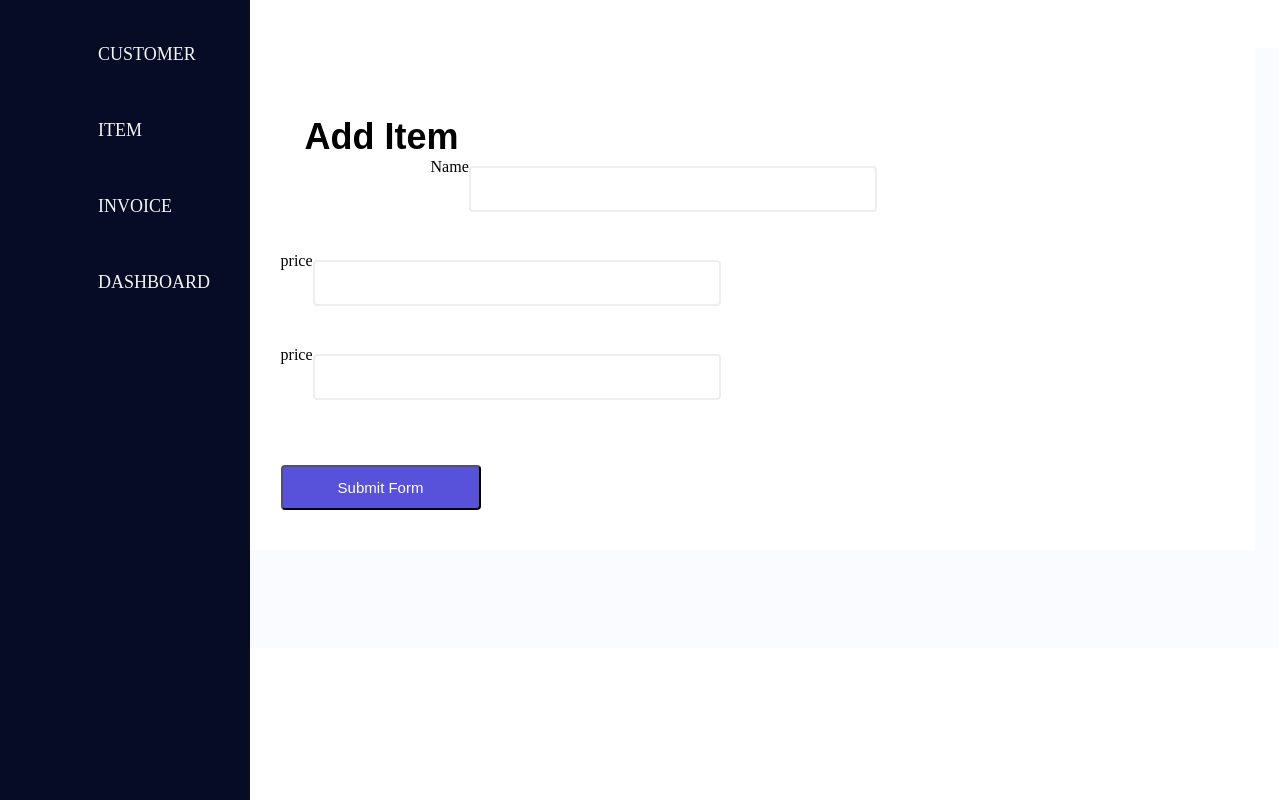
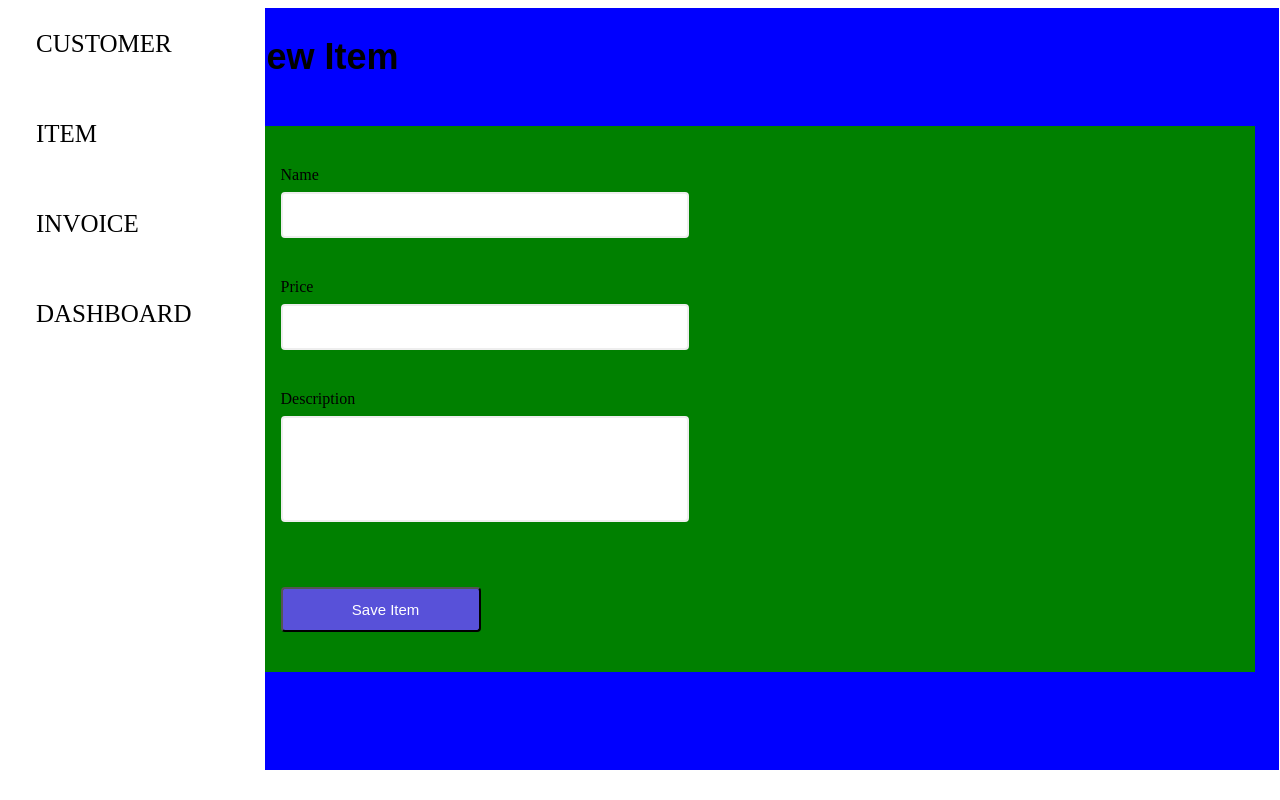
Before and after one commit to shubham25kr07/Frontend-Bootcamp, a React (Create React App) app in the folder invoiceapp/: page /item/add in a window 1280 px wide. Built offline with nearby package versions, Linux system fonts and the light colour scheme; the HTML template or start-up script is replaced by a standard one.

Commit message:
item form

```diff
--- a/invoiceapp/src/Utils/FormInput.js
+++ b/invoiceapp/src/Utils/FormInput.js
@@ -8,13 +8,14 @@ const FormInput = ({
   type,
   onChange,
   onBlur,
+  className,
 }) => (
   <>
     <div>
       <label>{label}</label>
     </div>
     <input
-      className="input"
+      className={className || "input"}
       type={type}
       value={value}
       name={name}
--- a/invoiceapp/src/Utils/LeftNavigation.js
+++ b/invoiceapp/src/Utils/LeftNavigation.js
@@ -4,39 +4,33 @@ import { ENTITY } from "./Constants";
 const LeftNavigation = () => {
   return (
     <div className="header">
-      <nav className="nav-menu active">
-        <ul className="nav-menu-items">
-          {/* <li className="nav-text active">
-            <Link to="/">
-              <i className="fa fa-user"></i>
-              <span>HOME</span>
-            </Link>
-          </li> */}
-          <li className="nav-text active">
+      <nav className="nav-menu1 active1">
+        <div>
+          <div className="left-nav-text" id="left-nav-id">
             <Link to="/customer">
               <i className="fa fa-user"></i>
               <span>{ENTITY.CUSTOMER_ENTITY}</span>
             </Link>
-          </li>
-          <li className="nav-text active">
+          </div>
+          <div className="left-nav-text  ">
             <Link to="/item">
               <i className="fa fa-star"></i>
               <span>{ENTITY.ITEM_ENTITY}</span>
             </Link>
-          </li>
-          <li className="nav-text active">
+          </div>
+          <div className="left-nav-text">
             <Link to="/invoice">
               <i className="fa fa-file"></i>
               <span>{ENTITY.INVOICE_ENTITY}</span>
             </Link>
-          </li>
-          <li className="nav-text active">
+          </div>
+          <div className="left-nav-text">
             <Link to="#">
               <i className="fa fa-tachometer"></i>
               <span>{ENTITY.DASHBOARD_ENTITY}</span>
             </Link>
-          </li>
-        </ul>
+          </div>
+        </div>
       </nav>
       {/* <button
           className="nav-button"
--- a/invoiceapp/src/components/CustomerForm.js
+++ b/invoiceapp/src/components/CustomerForm.js
@@ -7,6 +7,11 @@ const CustomerForm = () => {
     name: "",
     email: "",
     phone_number: "",
+  });
+  const [errors, setErrors] = useState({
+    Name: "",
+    Phone: "",
+    Email: "",
   });
   const navigate = useNavigate();
   const { name, email, phone_number } = inputValue;
@@ -18,6 +23,22 @@ const CustomerForm = () => {
       ...prev,
       [type]: value,
     }));
+  };
+
+  const handleBlur = (type, e) => {
+    const { value } = e.target;
+    console.log("handleBlur");
+    if (value === "") {
+      setErrors((prevErrors) => ({
+        ...prevErrors,
+        [type]: ` *${type} is a Required`,
+      }));
+    } else {
+      setErrors((prevErrors) => ({
+        ...prevErrors,
+        [type]: "",
+      }));
+    }
   };
 
   const handleSubmit = (event) => {
@@ -49,7 +70,7 @@ const CustomerForm = () => {
     <div className="form-container">
       <div className="title">New Customer</div>
       <form className="form" onSubmit={handleSubmit}>
-        <div className="input-container">
+        <div className="input-container customer-input-container">
           <div className="lable-input">
             <FormInput
               type="text"
@@ -58,7 +79,13 @@ const CustomerForm = () => {
               label="Name"
               name="name"
               onChange={handleChange.bind(null, "name")}
+              onBlur={handleBlur.bind(null, "Name")} //change the name of handleBlur
             />
+            <div>
+              {errors.Name && (
+                <div className="customer-error">{errors.Name}</div>
+              )}
+            </div>
           </div>
           <div className="lable-input  ic1">
             <FormInput
@@ -68,10 +95,16 @@ const CustomerForm = () => {
               label="Phone"
               name="phoneNumber"
               onChange={handleChange.bind(null, "phone_number")}
+              onBlur={handleBlur.bind(null, "Phone")} //change the name of handleBlur
             />
+            <div>
+              {errors.Phone && (
+                <div className="customer-error">{errors.Phone}</div>
+              )}
+            </div>
           </div>
         </div>
-        <div className="input-container">
+        <div className="input-container customer-input-container">
           <div className="lable-input">
             <FormInput
               type="text"
@@ -80,7 +113,13 @@ const CustomerForm = () => {
               label="Email"
               name="email"
               onChange={handleChange.bind(null, "email")}
+              onBlur={handleBlur.bind(null, "Email")} //change the name of handleBlur
             />
+            <div>
+              {errors.Email && (
+                <div className="customer-error">{errors.Email}</div>
+              )}
+            </div>
           </div>
           <div className="lable-input  ic1">
             <button className="submit">
--- a/invoiceapp/src/components/ItemForm.js
+++ b/invoiceapp/src/components/ItemForm.js
@@ -10,7 +10,7 @@ const ItemForm = () => {
   });
   const [errors, setErrors] = useState({
     Item_Name: "",
-    Item_Description: "",
+    Description: "",
     Price: null,
   });
   const { Item_Name, Item_Description, Price } = inputValue;
@@ -31,7 +31,7 @@ const ItemForm = () => {
     if (value === "") {
       setErrors((prevErrors) => ({
         ...prevErrors,
-        [type]: ` ${type} is a Required`,
+        [type]: ` *${type} is a Required`,
       }));
     } else {
       setErrors((prevErrors) => ({
@@ -54,59 +54,55 @@ const ItemForm = () => {
 
   return (
     <div className="form-container">
+      <div className="title">New Item</div>
       <form className="form" onSubmit={handleSubmit}>
-        <div className="title">Add Item</div>
-        <div className="input-container ic1">
+        <div className="input-container label-and-error">
+          <div className="lable-input ">
             <FormInput
               type="text"
               value={Item_Name}
-            placeholder="Item Name"
               label="Name"
               name="name"
               onChange={handleChange.bind(null, "Item_Name")}
-            onBlur={handleBlur.bind(null, "Item_Name")} //change the name of handleBlur
+              onBlur={handleBlur.bind(null, "Name")} //change the name of handleBlur
             />
-          {errors.Item_Name && (
-            <div>
-              <h1>{errors.Item_Name}</h1>
           </div>
-          )}
+          {errors.Name && <div className="error">{errors.Name}</div>}
         </div>
-        <div className="input-container ic2">
+        <div className="input-container label-and-error">
+          <div className="lable-input">
             <FormInput
               type="text"
               value={Price}
-            placeholder="Price"
-            label="price"
+              label="Price"
               name="price"
               onChange={handleChange.bind(null, "Price")}
               onBlur={handleBlur.bind(null, "Price")}
             />
-          {errors.Price && (
-            <div>
-              <h1>{errors.Price}</h1>
           </div>
-          )}
+          {errors.Price && <div className="error">{errors.Price}</div>}
         </div>
-
-        <div className="input-container ic2">
+        <div className="input-container label-and-error">
+          <div className="lable-input">
             <FormInput
-            placeholder="Price"
-            label="price"
+              className={"description"}
+              label="Description"
               id="Item_Description"
               name="Item_Description"
               type="Item_Description"
               value={Item_Description}
               onChange={handleChange.bind(null, "Item_Description")}
-            onBlur={handleBlur.bind(null, "Item_Description")}
+              onBlur={handleBlur.bind(null, "Description")}
             />
-          {errors.Item_Description && (
-            <div>
-              <h1>{errors.Item_Description}</h1>
           </div>
+          {errors.Description && (
+            <div className="error">{errors.Description}</div>
           )}
         </div>
-        <button className="submit">Submit Form</button>
+        <button className="submit">
+          {" "}
+          <i className="fa fa-file"></i>Save Item
+        </button>
       </form>
     </div>
   );
--- a/invoiceapp/src/index.css
+++ b/invoiceapp/src/index.css
@@ -4,7 +4,8 @@
   align-items: center; */
   width: 83vw;
   margin-left: 16.5%;
-  background-color: #fafbff;
+  background-color: blue;
+  /* background-color: #fafbff; */
   padding-bottom: 50px;
 }
 .table-container {
@@ -14,7 +15,8 @@
   width: 100%;
 }
 .form {
-  background-color: white;
+  background-color: green;
+  /* background-color: white; */
   margin-top: 48px;
   margin-right: 24px;
   margin-left: 24px;
@@ -28,7 +30,24 @@
   padding: 20px;
   width: 100%; */
 }
-
+.label-and-error {
+  display: flex;
+}
+.error {
+  margin-left: 50px;
+  margin-top: 45px;
+  color: indianred;
+}
+.description {
+  background-color: white;
+  border-color: lightgray;
+  border: 2px solid;
+  border-radius: 4px;
+  height: 100px;
+  margin-top: 8px;
+  color: #eee;
+  width: 400px;
+}
 .title {
   color: black;
   font-family: sans-serif;
@@ -48,6 +67,9 @@
   height: 50px;
   width: 100%;
   margin: 50px; */
+}
+.customer-input-container {
+  height: 100px;
 }
 .ic1 {
   margin-left: 150px;
@@ -71,6 +93,10 @@
   outline: 0;
   padding: 4px 20px 0;
   width: 100%; */
+}
+.customer-error {
+  margin-top: 10px;
+  color: indianred;
 }
 /* .cut {
     background-color: #15172b;
@@ -183,14 +209,11 @@
 
 .header {
   position: fixed;
-  /* display: flex; */
-  /* align-items: center; */
-  /* align-items: flex-start; */
-  /* flex-direction: column; */
   left: 0;
   top: 0;
   bottom: 0;
-  width: 150px;
+  width: 255px;
+  margin-left: 10px;
   background-color: white;
 }
 .unstyled {
@@ -254,91 +277,86 @@ i {
   src: url("http://domain.example/fonts/font.ttf"); /*URL to font*/
 }
 /* Then, trivially, to use the font on a specific element:
-
+/*
 .classname {
   font-family: 'YourFontName';
 } */
-.nav-button {
+/* .nav-button {
   font-size: 20px;
   /* margin-left: -%; */
-  font-family: "Gill Sans", "Gill Sans MT", Calibri, "Trebuchet MS", sans-serif;
+/* font-family: "Gill Sans", "Gill Sans MT", Calibri, "Trebuchet MS", sans-serif;
   color: black;
 }
 
 i {
   margin-right: 10px;
-}
+}  */
 
-/*
-.navbar {
-  background-color: #060b26;
-  height: 80px;
-  display: flex;
-  justify-content: start;
-  align-items: center;
-} */
-/*
-.menu-bars {
-  margin-left: 2rem;
-  font-size: 2rem;
-  background: none;
-} */
-
-.nav-menu {
-  background-color: #060b26;
-  width: 250px;
-  height: 100vh;
-  display: flex;
-  justify-content: center;
-  position: fixed;
-  top: 0;
-  left: -100%;
-  transition: 850ms;
-}
-
-.nav-menu.active {
-  left: 0;
-  transition: 350ms;
-}
-
-.nav-text {
-  display: flex;
+.left-nav-text {
+  font-size: 25px;
+  list-style: none;
+  margin-top: 30px;
+  margin-bottom: 30px;
+  width: 100%;
+  /* background-color: yellow; */
+  height: 60px;
+  /* display: flex;
   justify-content: start;
   align-items: center;
   padding: 8px 0px 8px 16px;
   list-style: none;
-  height: 60px;
+  height: 60px; */
 }
 
-.nav-text :focus {
-  background-color: #009879;
+.left-nav-text:hover {
+  background: #eff8ff;
+}
 
-  /* left: 0;
+/* .left-nav-text:focus {
+  background: green;
+} */
+.left-nav-text:focus {
+  background-color: #eff8ff;
+}
+.left-nav-text a {
+  color: black;
+  text-decoration: none;
+  height: 30px;
+}
+.left-nav-text a:hover {
+  color: #7303fc;
+}
+.left-nav-text a:focus {
+  color: #7303fc;
+}
+/* .left-nav-text :focus {
+  background-color: #009879; */
+
+/* left: 0;
   transition: 350ms; */
-}
 
 /* .nav-text :active {
   background-color: #009879;
 } */
-.nav-text a {
+/* .nav-text a {
   text-decoration: none;
   color: #f5f5f5;
-  font-size: 18px;
+
   width: 95%;
   height: 100%;
   display: flex;
   align-items: center;
   padding: 0 16px;
   border-radius: 4px;
-}
+} */
 
 .nav-text a:hover {
   background-color: #1a83ff;
 }
 
-.nav-menu-items {
-  width: 100%;
-}
+/* .nav-menu-items {
+    width: 100%;
+  } */
 
 .navbar-toggle {
   background-color: #060b26;
```
Lines whose indentation alone changed are shown as unchanged.
